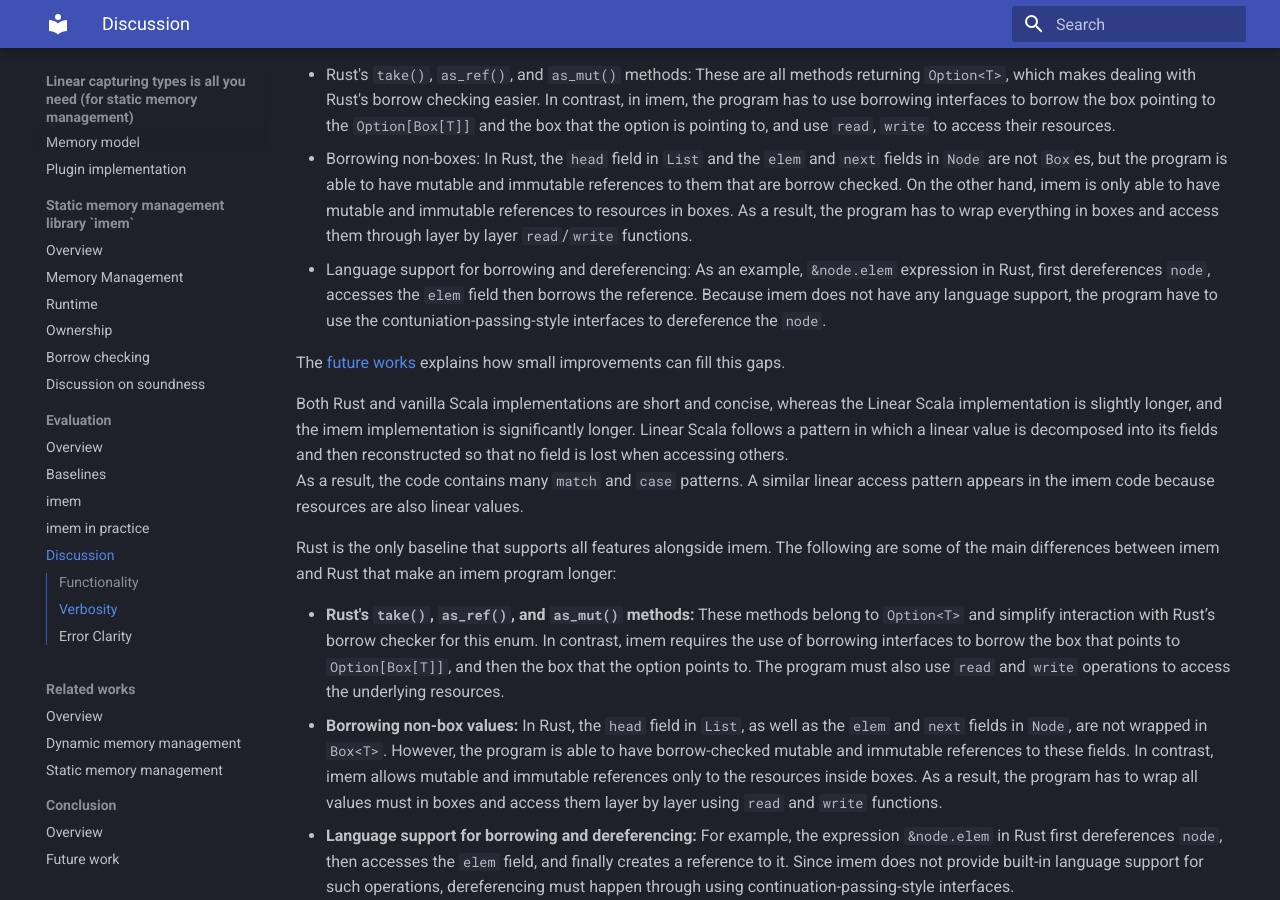
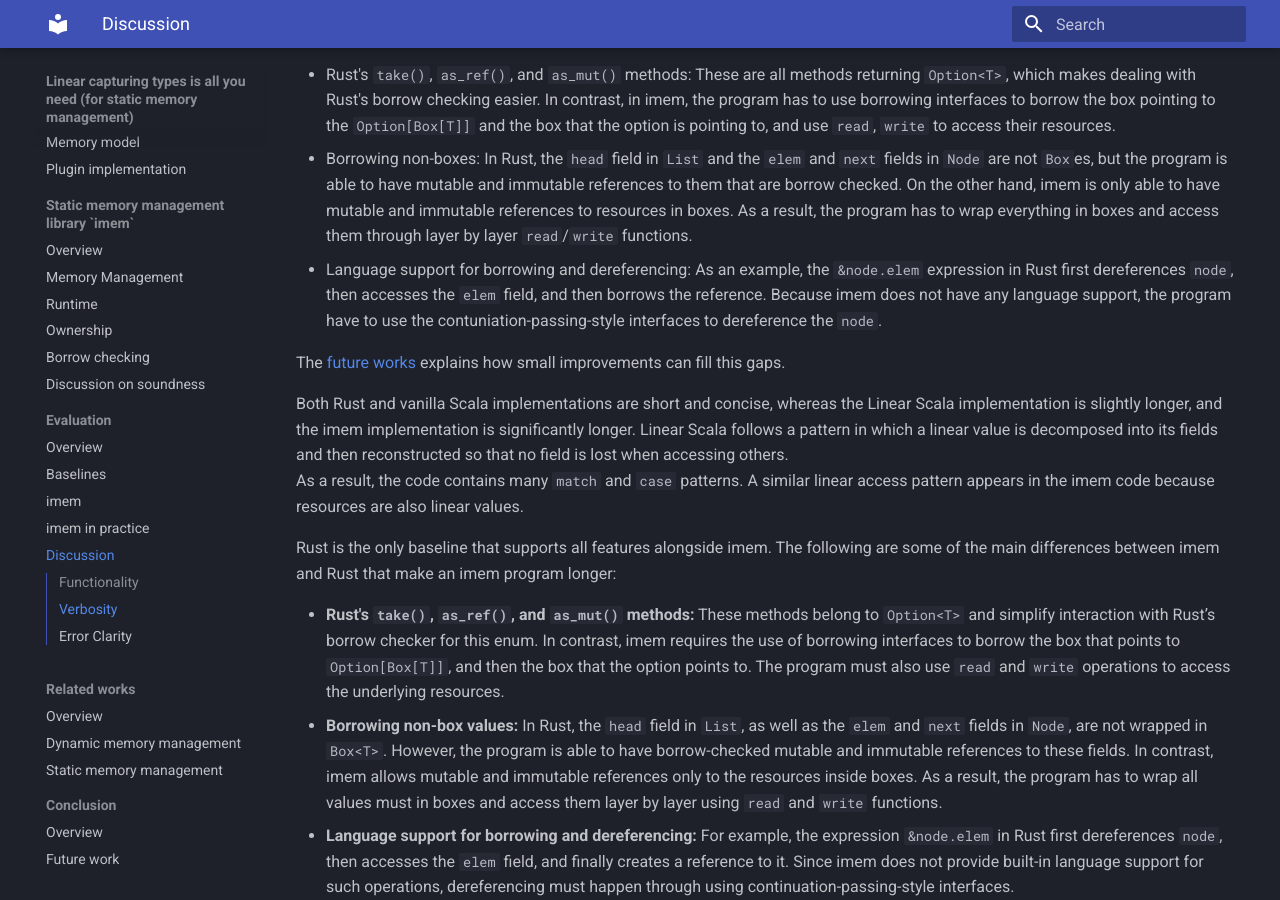
Before and after one commit to amsen20/masters-thesis, an MkDocs documentation site: the page built from docs/evaluation/discussion.md, in a window 1280 px wide and 900 px high, scrolled down 1249 px. Built offline with MkDocs 1.6.1 and Material for MkDocs 9.7.7, drawn with Linux system fonts in a browser that asks for light colours.

Commit message:
Update docs/evaluation/discussion.md
Co-authored-by: Ondřej Lhoták <olhotak@uwaterloo.ca>

```diff
--- a/docs/evaluation/discussion.md
+++ b/docs/evaluation/discussion.md
@@ -43,7 +43,7 @@ The baseline that is able to implement all the features alongside imem is Rust,
   In contrast, in imem, the program has to use borrowing interfaces to borrow the box pointing to the `Option[Box[T]]` and the box that the option is pointing to, and use `read`, `write` to access their resources.
 - Borrowing non-boxes: In Rust, the `head` field in `List` and the `elem` and `next` fields in `Node` are not `Box`es, but the program is able to have mutable and immutable references to them that are borrow checked.
   On the other hand, imem is only able to have mutable and immutable references to resources in boxes. As a result, the program has to wrap everything in boxes and access them through layer by layer `read`/`write` functions.
-- Language support for borrowing and dereferencing: As an example, `&node.elem` expression in Rust, first dereferences `node`, accesses the `elem` field then borrows the reference.
+- Language support for borrowing and dereferencing: As an example, the `&node.elem` expression in Rust first dereferences `node`, then accesses the `elem` field, and then borrows the reference.
   Because imem does not have any language support, the program have to use the contuniation-passing-style interfaces to dereference the `node`.
 
 The [future works](../conclusion/future-works.md) explains how small improvements can fill this gaps.
```
